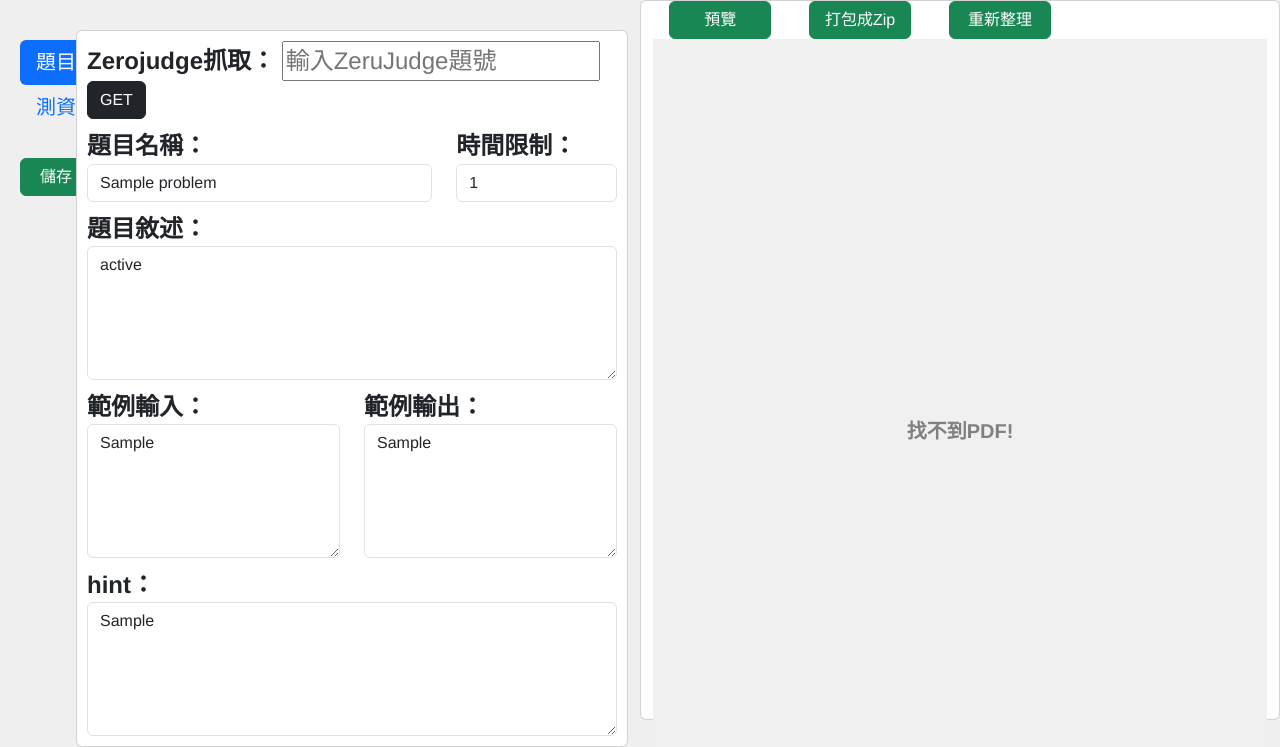
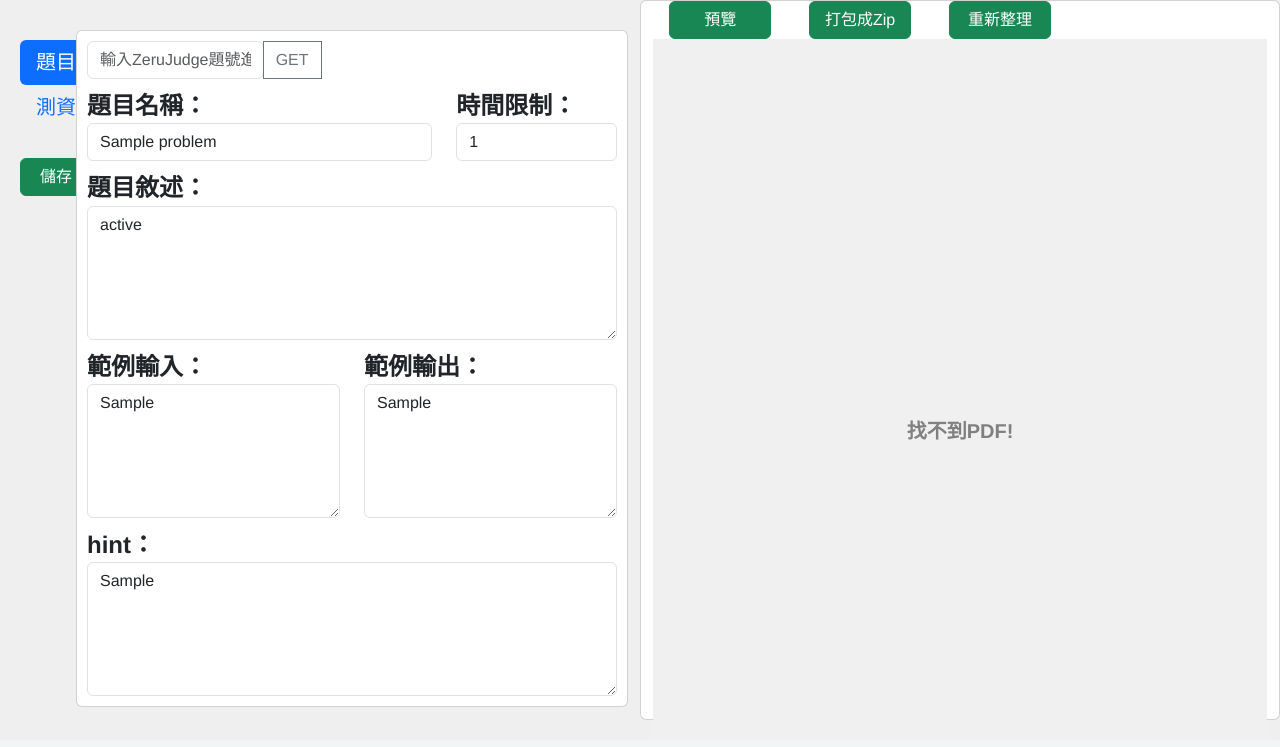
Before and after one commit to 10946009/latexPDF-django, a Django app: page /create/1 in a window 1280 px wide. Shown: the part 60-807 px from the top of the page. After the commit the page ends 780 px from the top, so only its background shows below. Run offline with Django 5.2, Linux system fonts and the light colour scheme; tables that the repository leaves empty hold one stand-in row (values such as "Sample post"); some libraries are stand-ins or nearby versions.

Commit message:
feat: 修改Zerojudge抓取的樣式

```diff
--- a/templates/create_form_form.html
+++ b/templates/create_form_form.html
@@ -9,12 +9,13 @@
     <form method="post" class="card crate-form col-md-12" style="padding:10px;" id="PDF-Data">
         <div class="tab-content " id="v-pills-tabContent">
             <div class="tab-pane fade show active" id="v-pills-problem" role="tabpanel" aria-labelledby="v-pills-problem-tab" tabindex="0">
-                <label>
-                    Zerojudge抓取：
-                    <input id="ZeroJudgeNumber" value="{{number}}" placeholder="輸入ZeruJudge題號"></input>
-                    <button class="btn-dark btn" onclick="GetZeroJudge({{cid}})">GET</button>
+                <div class="input-group">
+                    <div class="col-md-4">
+                    <input id ="ZeroJudgeNumber" type="text" value="{{number}}" class="form-control" placeholder="輸入ZeruJudge題號進行爬蟲" aria-describedby="button-addon2" >
+                </div>
+                    <button class="btn btn-outline-secondary" type="button" id="button-addon2" onclick=" GetZeroJudge({{cid}})" >GET</button>
                     <span id="errorZjMessage" style="color:red;"></span>
-                </label>
+                  </div>
                 {% csrf_token %}
                 <div class="row">
                     <div class="form-group col-md-8">
```
